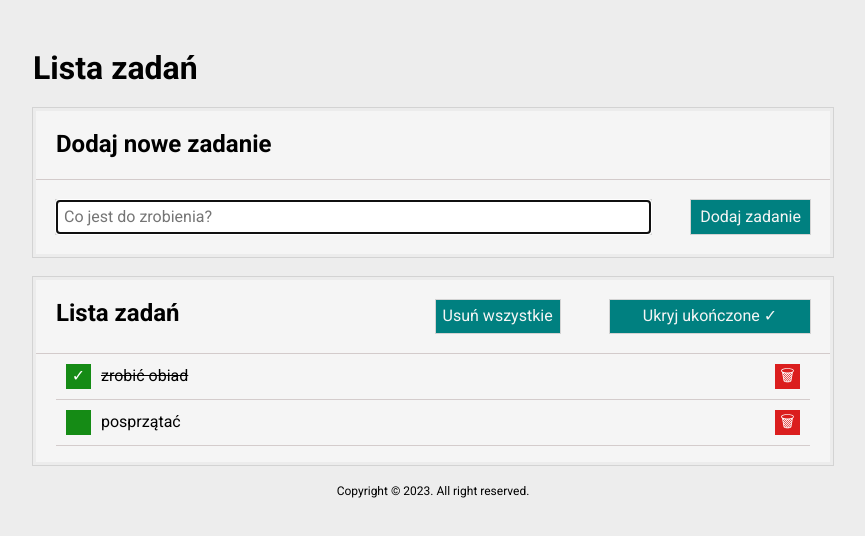
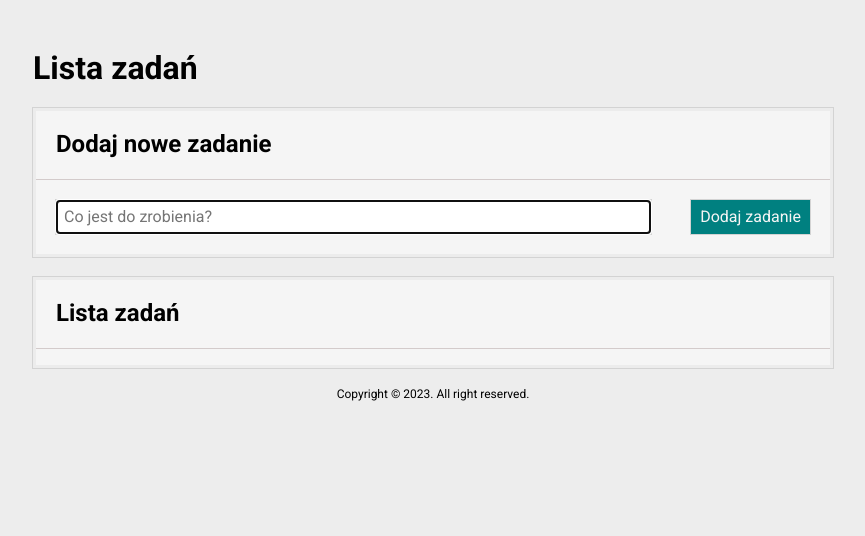
Before and after one commit to Aleksandra-Nie/To-do-list-v2, a plain HTML site: page index.html in a window 1280 px wide. Shown: the whole page, without its empty margins (207-1072 px from the left). Drawn offline with nearby package versions, Linux system fonts and the light colour scheme.

Commit message:
resetForm added

```diff
--- a/index.html
+++ b/index.html
@@ -34,7 +34,7 @@
         <h1>Lista zadań</h1>
     </header>
     <div class="container">
-        <form class="js-form">
+        <form id="myForm" class="js-form">
             <h2 class="form__header">Dodaj nowe zadanie</h2>
             <div class="form__container">
                 <div class="form__item"><input class="form__taskField js-newTask" type="text" name="task"
@@ -45,7 +45,9 @@
     <div class="container">
         <div class="container__header">
             <h2 class="form__header">Lista zadań</h2>
-            <button type="reset" class="button button--reset">Usuń wszystkie</button>
+            <div class="js-reset">
+
+            </div>
             <div class="buttons js-buttons"></div>
         </div>
         <ul class="form__list js-tasks"></ul>
--- a/js/script.js
+++ b/js/script.js
@@ -1,13 +1,6 @@
 {
   const tasks = [
-    {
-      content: "zrobić obiad",
-      done: true,
-    },
-    {
-      content: "posprzątać",
-      done: false,
-    },
+
   ];
 
   let hideDoneTask = false;
@@ -51,6 +44,23 @@
       });
     });
   };
+
+  const resetButton = () => {
+    const resetElements = document.querySelector(".js-reset");
+
+    if (!tasks.length) {
+      resetElements.innerHTML = "";
+      return;
+    }
+
+    resetElements.innerHTML = `
+    <button type="reset" class="button button--reset" onClick = "reset()">Usuń wszystkie</button>
+    `;
+  };
+
+  function reset() {
+    document.getElementById("myForm").reset();
+  }
 
   const renderButton = () => {
     const buttonElements = document.querySelector(".js-buttons");
@@ -99,6 +109,7 @@
     bindEvents();
     renderButton();
     bindButtonEvents();
+    resetButton();
   };
 
   const onFormSubmit = (event) => {
```
